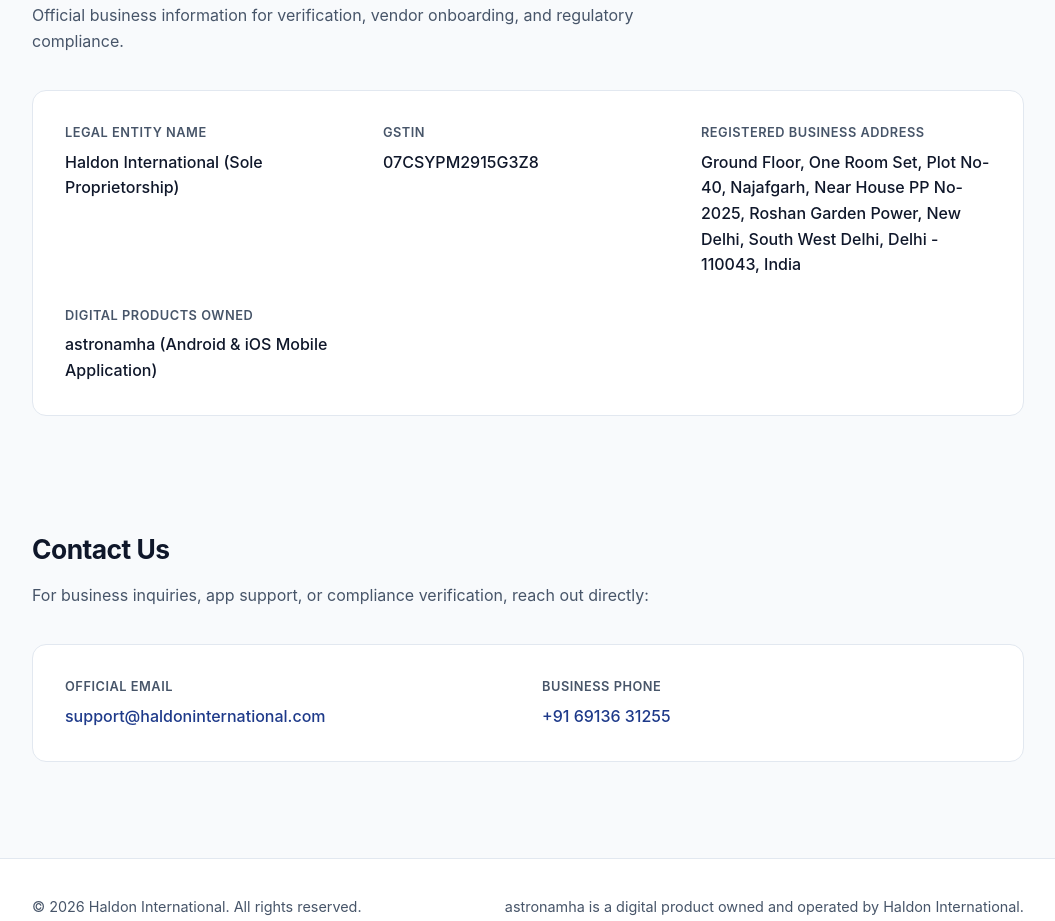
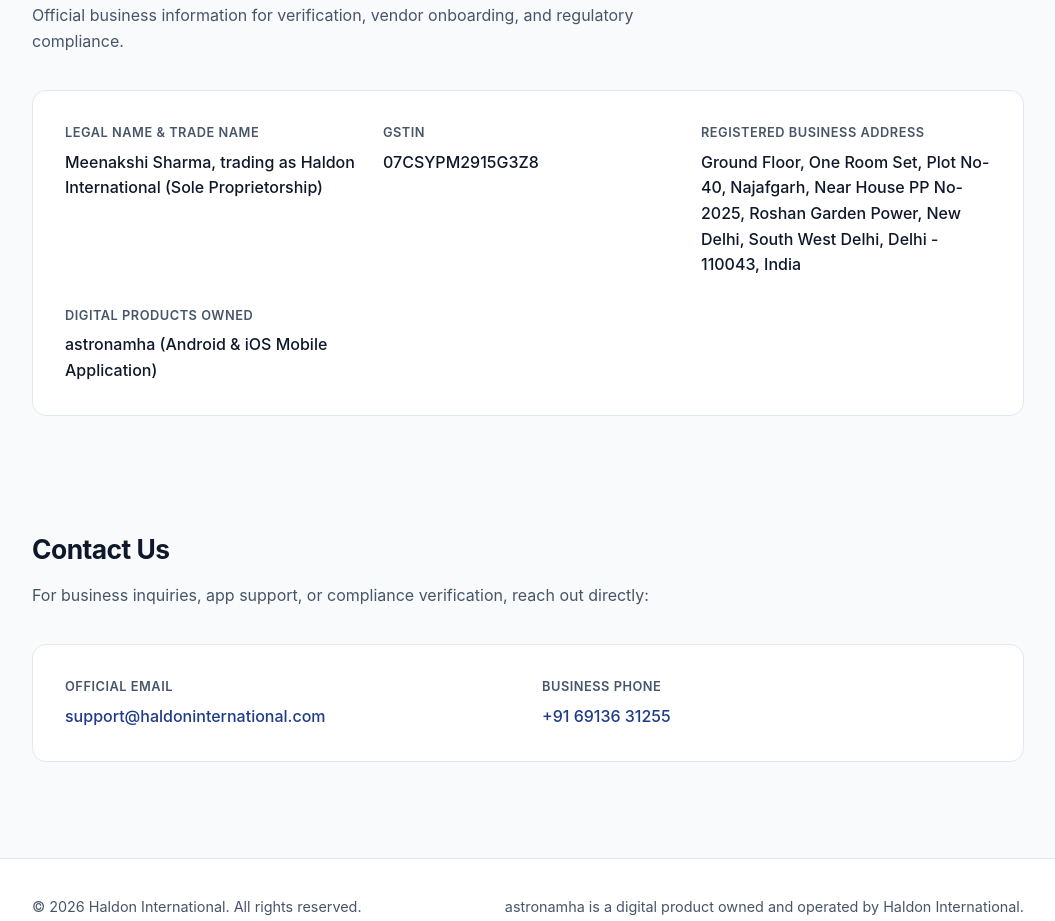
Before and after one commit to astronamha/haldon, a plain HTML site: page index.html in a window 1280 px wide. Shown: the part 1218-2139 px from the top of the page, without its empty margins (112-1167 px from the left). Drawn offline with Linux system fonts and the light colour scheme.

Commit message:
Show legal name as per GST certificate
Co-Authored-By: Claude Sonnet 5.5 <noreply@anthropic.com>
Claude-Session: https://claude.ai/code/session_01L57H9MLk8WUfuDHyodNRRx

```diff
--- a/index.html
+++ b/index.html
@@ -265,8 +265,8 @@
 
       <div class="compliance-box">
         <div class="info-item">
-          <label>Legal Entity Name</label>
-          <p>Haldon International (Sole Proprietorship)</p>
+          <label>Legal Name &amp; Trade Name</label>
+          <p>Meenakshi Sharma, trading as Haldon International (Sole Proprietorship)</p>
         </div>
 
         <div class="info-item">
```
